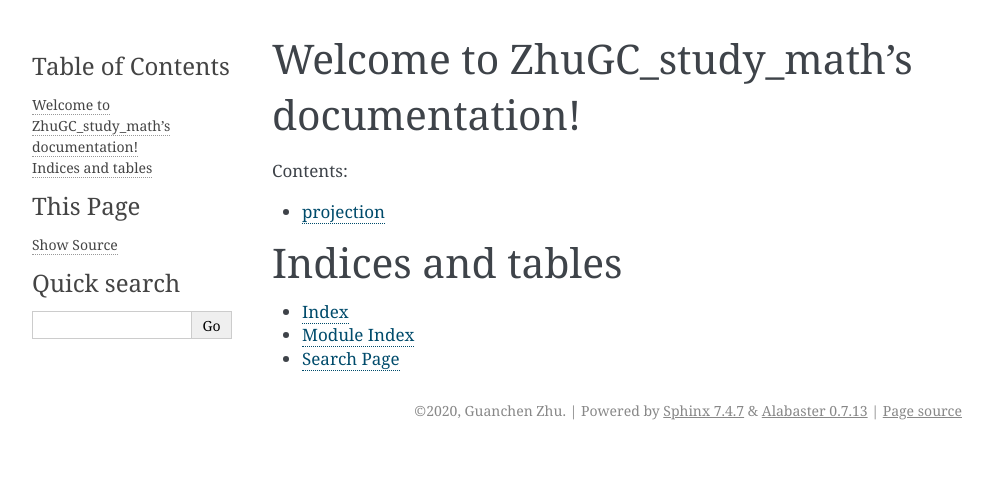
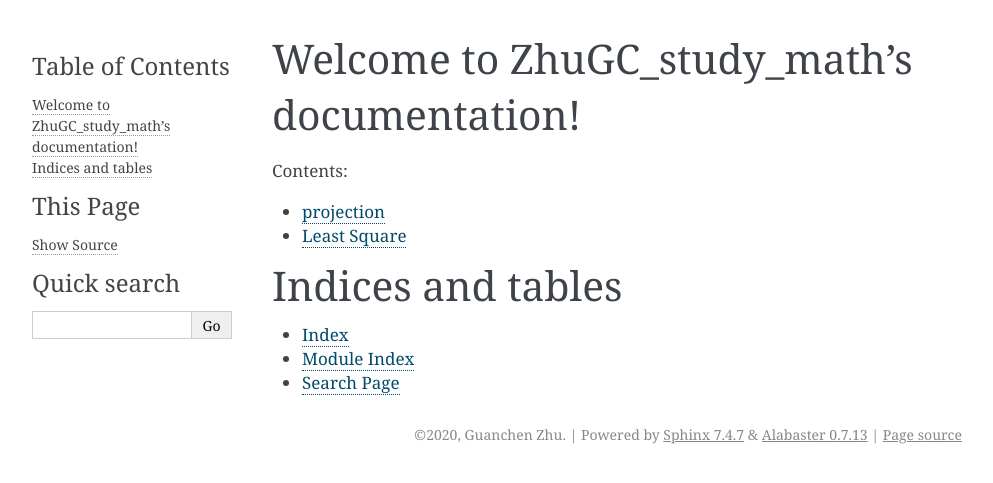
Before and after one commit to gzu300/Linear_Algebra, a Sphinx documentation site: the page built from docs/index.rst, in a window 1280 px wide. Shown: the top 483 px of the page, without its empty margins (148-1141 px from the left). Built offline with Sphinx 7.4.7, drawn with Linux system fonts in a browser that asks for light colours.

Commit message:
add docs/leastsquare

```diff
--- /dev/null
+++ b/docs/LeastSquare.rst
@@ -0,0 +1,5 @@
+============
+Least Square
+============
+
+Least Square
--- a/docs/conf.py
+++ b/docs/conf.py
@@ -22,7 +22,7 @@ copyright = '2020, Guanchen Zhu'
 author = 'Guanchen Zhu'
 
 # The full version, including alpha/beta/rc tags
-release = '0.0.1'
+release = '0.0.2'
 
 
 # -- General configuration ---------------------------------------------------
--- a/docs/index.rst
+++ b/docs/index.rst
@@ -11,6 +11,7 @@ Welcome to ZhuGC_study_math's documentation!
    :caption: Contents:
 
    projection
+   LeastSquare
 
 
 Indices and tables
```
